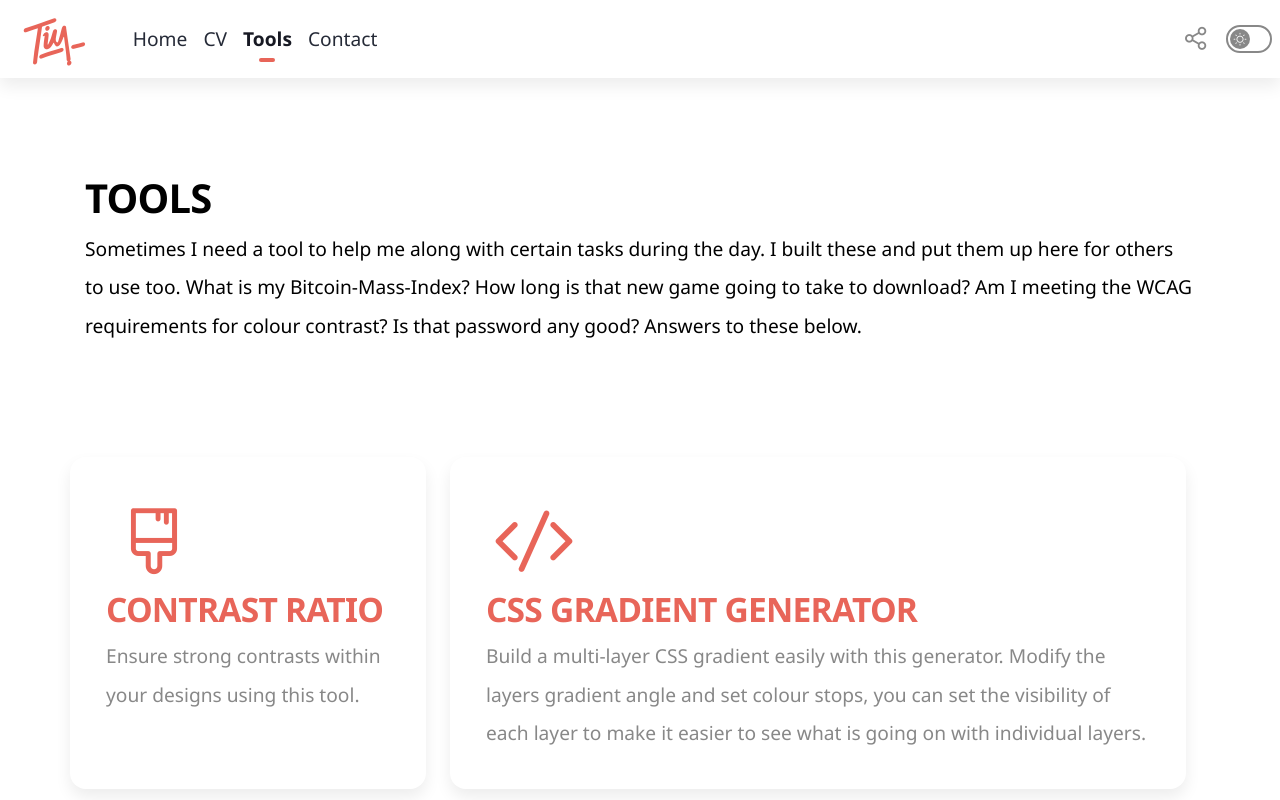
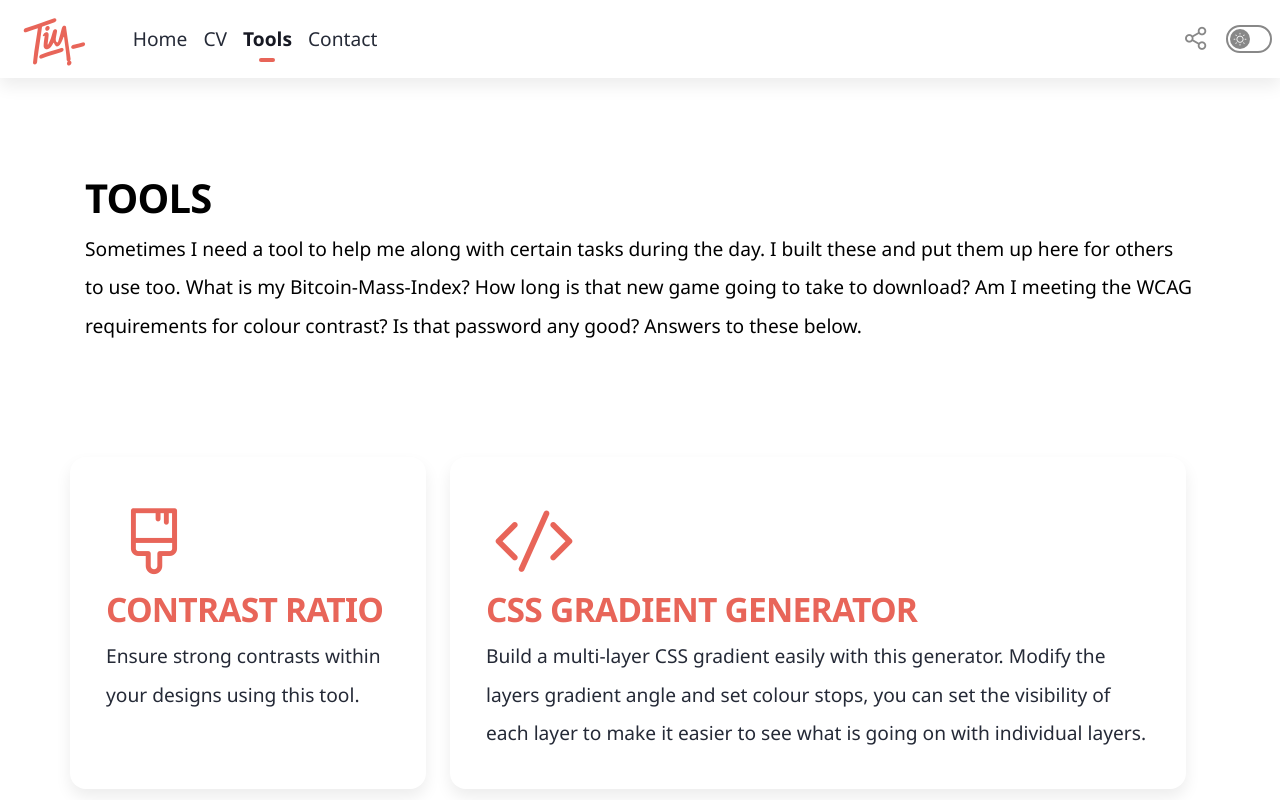
Before and after one commit to idlelimey/tim-cutting, a React (Create React App) app: page /tools in a window 1280 px wide. Shown: the top 800 px of the page. Built offline with nearby package versions, Linux system fonts and the light colour scheme.

Commit message:
Improve readability of tool card links

```diff
--- a/src/Components/Tools/ToolCard.js
+++ b/src/Components/Tools/ToolCard.js
@@ -1,7 +1,10 @@
+import { useContext } from 'react';
 import { NavLink } from 'react-router-dom';
+import { ThemeContext } from '../../App';
 import PropTypes from 'prop-types';
 
 const ToolCard = ({to, size, icon, title, description}) => {
+    const Theme = useContext(ThemeContext);
     return (
         <NavLink
             to={to}
@@ -10,7 +13,7 @@ const ToolCard = ({to, size, icon, title, description}) => {
             <i className={`icon-${icon} size-5 font-weight-normal`}></i>
             <p className="h3">{title}</p>
             {description && (
-                <p className='text-mid mb-0'>{description}</p>
+                <p className={`text-${Theme === 'dark' ? 'lighter' : 'dark'} mb-0`}>{description}</p>
             )}
         </NavLink>
     );
```
